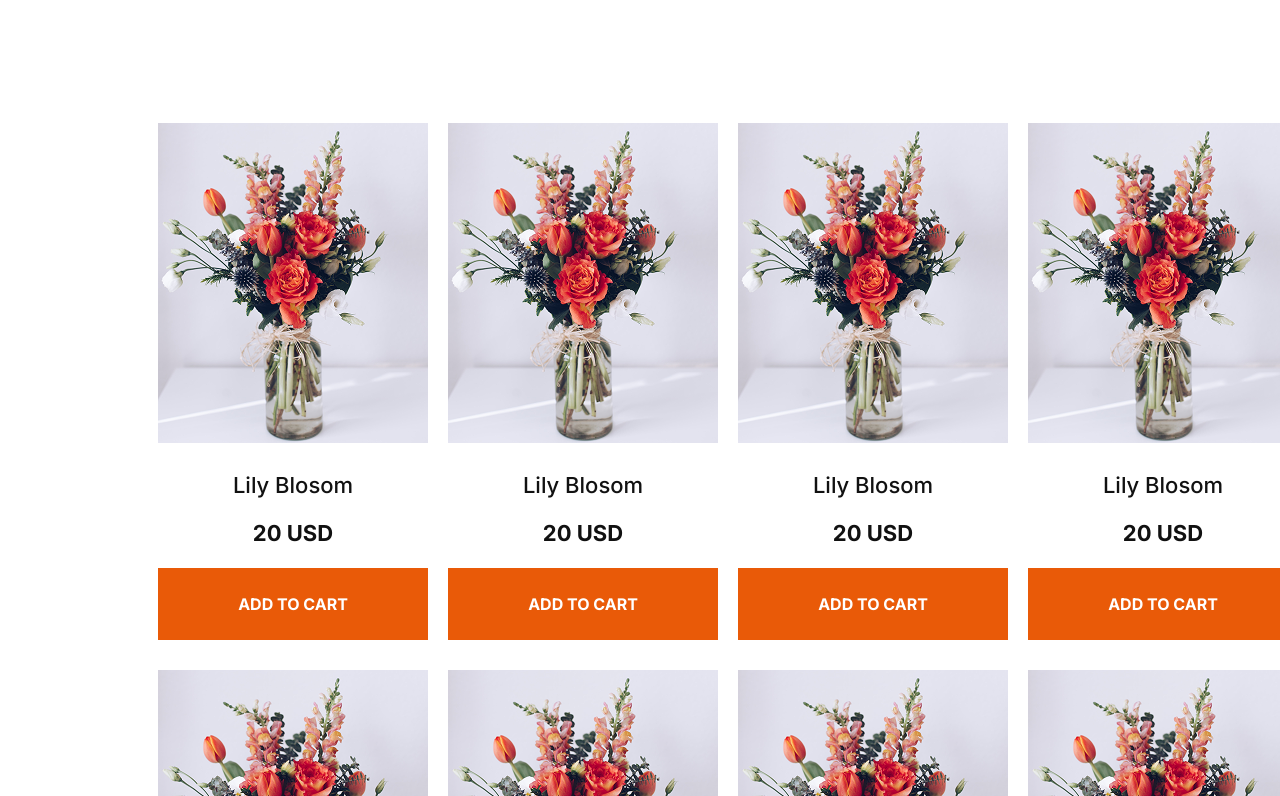
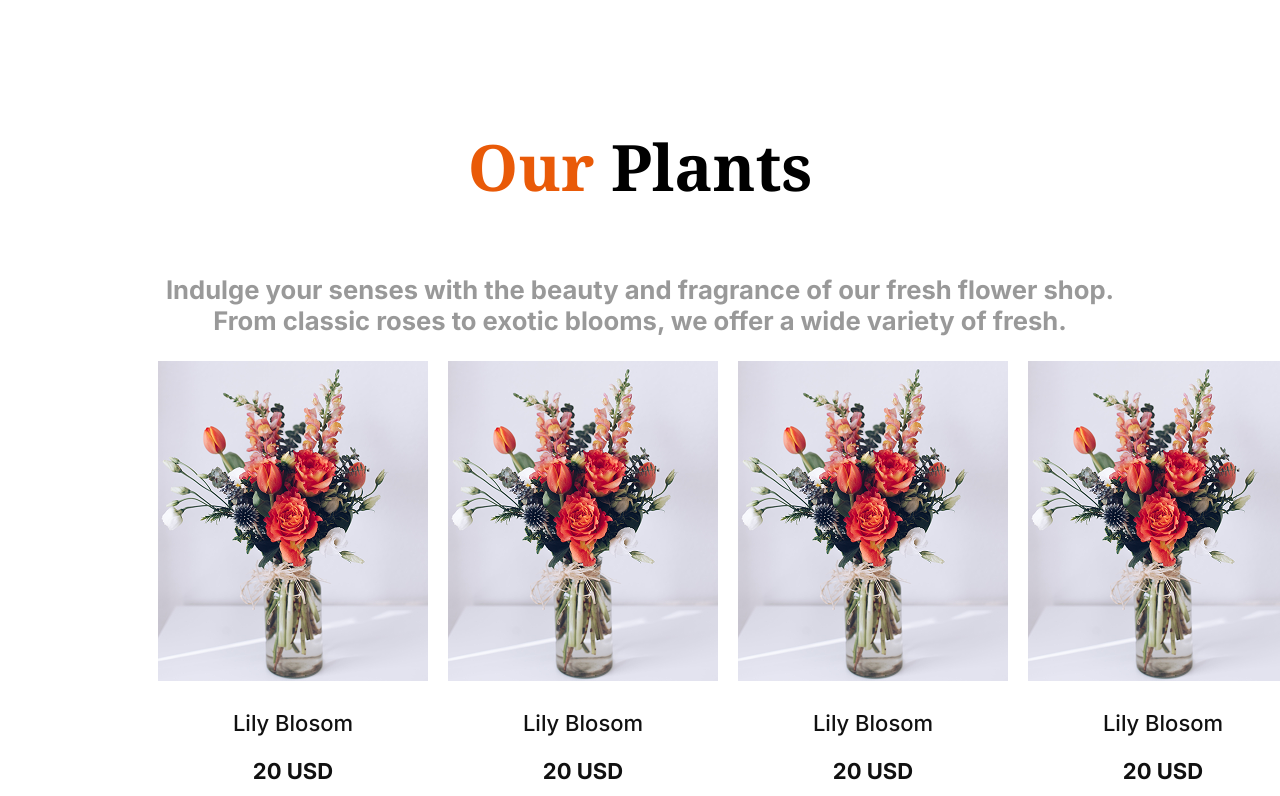
Before and after one commit to nobin7360/assignment-2, a plain HTML site: page index.html in a window 1280 px wide. Shown: the part 804-1600 px from the top of the page. Drawn offline with Linux system fonts and the light colour scheme.

Commit message:
SOMETHING added

```diff
--- a/css/index.css
+++ b/css/index.css
@@ -13,6 +13,13 @@
   font-style: normal;
   font-variation-settings:
     "wdth" 100;
+}
+.info{
+    color: rgba(0,0,0,.4);
+    font-size: 1.6rem;
+}
+.span{
+    color: #E95A08;
 }
 .btn{
     color: #FFFFFF;
@@ -73,16 +80,16 @@ ul li a{
     color: #000000;
     font-size: 4rem;
 }
-.span{
-    color: #E95A08;
-}
-.banner-info{
-    color: rgba(0,0,0,.4);
-    font-size: 1.6rem;
-}
 /* plant section design */
 .plants{
     margin: 0 150px;
+    text-align: center;
+    align-items: center;
+}
+.plant-title{
+    font-weight: bold;
+    font-size: 4rem;
+    color: #000000;
 }
 .plants-box{
     display: grid;
--- a/index.html
+++ b/index.html
@@ -32,7 +32,7 @@
         <div class="banner-box">
             <div class="banner-item">
                 <h1 class="banner-title noto-serif-text">ALWAYS <span class="span">FRESH FLOWERS</span></h1>
-                <p class="banner-info inter-text">Indulge your senses with the beauty and fragrance of our fresh flower shop. From classic roses to exotic blooms, we offer a wide variety of fresh flowers that are perfect for any occasion. </p>
+                <p class="info inter-text">Indulge your senses with the beauty and fragrance of our fresh flower shop. From classic roses to exotic blooms, we offer a wide variety of fresh flowers that are perfect for any occasion. </p>
             </div>
             <div class="banner-item">
                 <div class="banner-image">
@@ -42,6 +42,8 @@
         </div>
     </section>
     <section class="plants">
+            <p class="plant-title noto-serif-text"><span class="span">Our </span>Plants</p>
+            <p class="info inter-text">Indulge your senses with the beauty and fragrance of our fresh flower shop. From classic roses to exotic blooms, we offer a wide variety of fresh.</p>
         <div class="plants-box inter-text">
             <div class="plant-item">
                 <img src="images/sample-flower-image.png" alt="">
@@ -93,5 +95,10 @@
             </div>
         </div>
     </section>
+    <section class="plants-lover">
+        <div class="lover-box">
+            .bo
+        </div>
+    </section>
 </body>
 </html>
```
